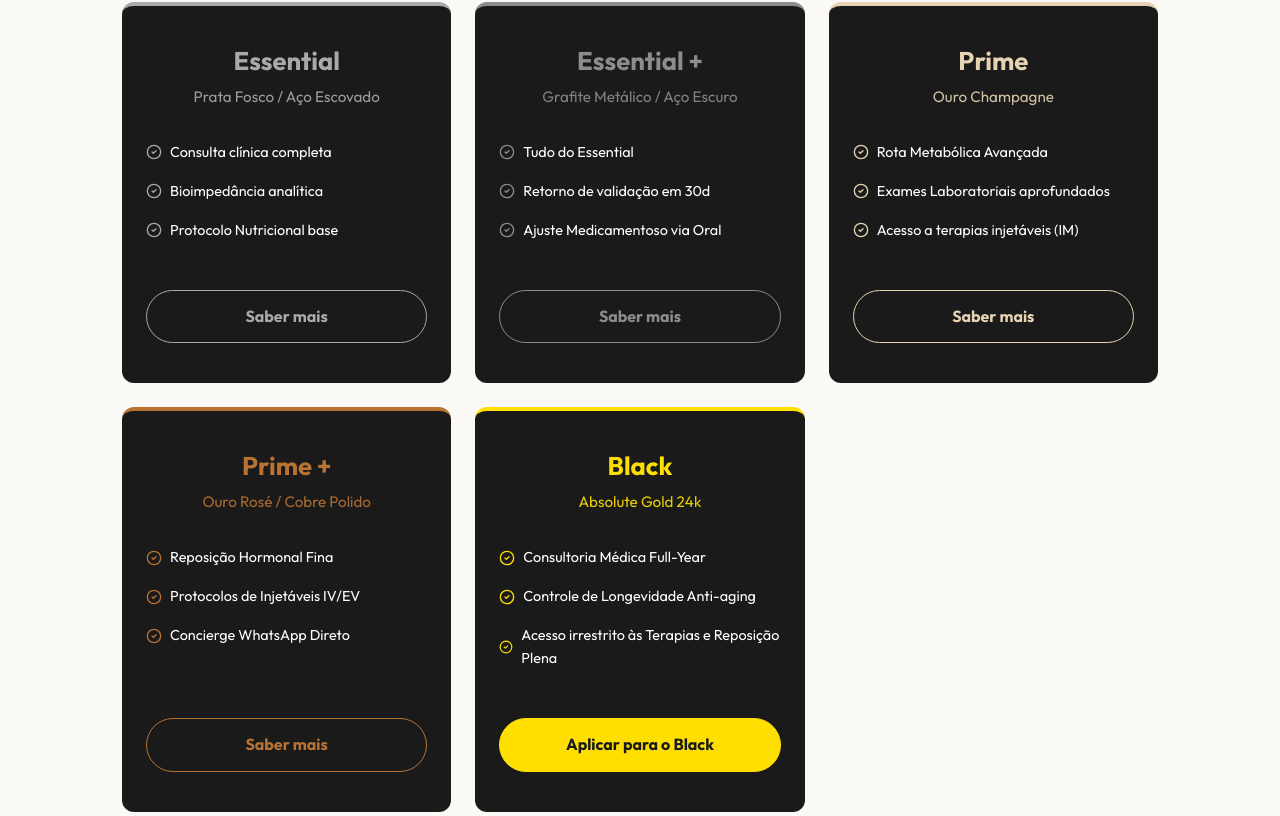
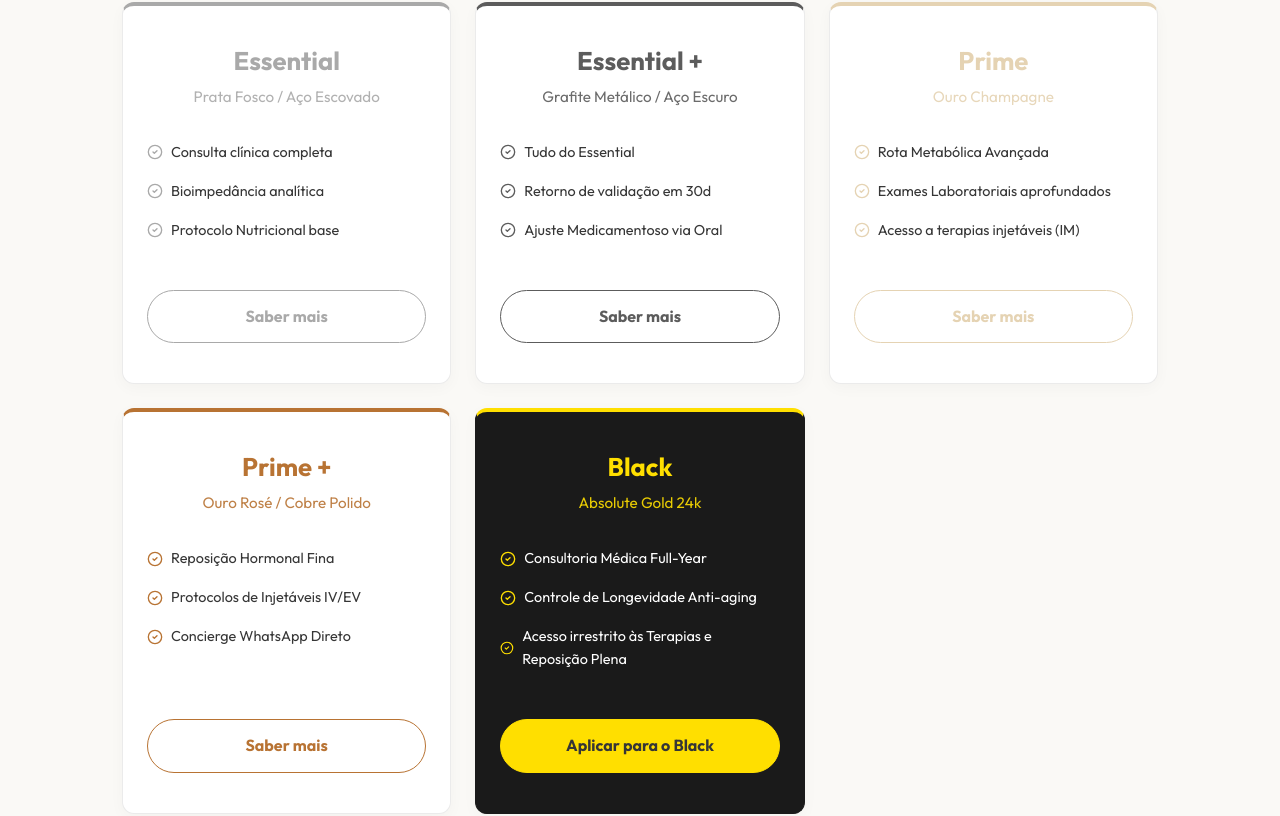
Before and after one commit to FranciscoHaidar/auravie-site, a React (Vite) app: page / in a window 1280 px wide. Shown: the part 2831-3647 px from the top of the page. Built offline with nearby package versions, Linux system fonts and the light colour scheme; no server answers; the database is empty.

Commit message:
style: design refinado pure white and black high contrast

```diff
--- a/src/index.css
+++ b/src/index.css
@@ -284,14 +284,17 @@ h1, h2, h3, h4 {
   text-align: center;
   display: flex;
   flex-direction: column;
-  background: #1A1A1A; /* Unified deep graphite */
-  color: #FFFFFF;
+  background: #FFFFFF;
+  color: #363636;
+  border: 1px solid #EBEBEB;
   border-top: 4px solid transparent; /* overriden by specific plan */
+  box-shadow: 0 4px 15px rgba(0,0,0,0.03);
   transition: transform 0.3s ease;
 }
 
 .plan-card:hover {
   transform: translateY(-8px);
+  box-shadow: 0 10px 30px rgba(0,0,0,0.08);
 }
 
 .plan-card h3 {
@@ -303,7 +306,7 @@ h1, h2, h3, h4 {
   opacity: 0.9;
   font-size: 0.95rem;
   margin-bottom: 2rem;
-  color: #FFFFFF;
+  color: #363636;
 }
 
 .plan-card ul {
@@ -318,15 +321,15 @@ h1, h2, h3, h4 {
   align-items: center;
   gap: 0.5rem;
   font-size: 0.9rem;
-  color: #FFFFFF;
+  color: #363636;
 }
 
 /* Individual Plan Metallic Overrides */
 .plan-essential { border-top-color: #A9A9A9; }
 .plan-essential h3, .plan-essential p.tier-name, .plan-essential .btn-plan, .plan-essential li svg { color: #A9A9A9 !important; }
 
-.plan-essential-plus { border-top-color: #8C8C8C; }
-.plan-essential-plus h3, .plan-essential-plus p.tier-name, .plan-essential-plus .btn-plan, .plan-essential-plus li svg { color: #8C8C8C !important; }
+.plan-essential-plus { border-top-color: #5C5C5C; }
+.plan-essential-plus h3, .plan-essential-plus p.tier-name, .plan-essential-plus .btn-plan, .plan-essential-plus li svg { color: #5C5C5C !important; }
 
 .plan-prime { border-top-color: #E5D3B3; }
 .plan-prime h3, .plan-prime p.tier-name, .plan-prime .btn-plan, .plan-prime li svg { color: #E5D3B3 !important; }
@@ -334,9 +337,15 @@ h1, h2, h3, h4 {
 .plan-prime-plus { border-top-color: #B87333; }
 .plan-prime-plus h3, .plan-prime-plus p.tier-name, .plan-prime-plus .btn-plan, .plan-prime-plus li svg { color: #B87333 !important; }
 
-.plan-black { border-top-color: #FFDF00; }
+/* The Black Plan overrides the base card */
+.plan-black {
+  background: #1A1A1A !important;
+  border-color: #1A1A1A !important;
+  border-top-color: #FFDF00 !important;
+}
+.plan-black p, .plan-black ul li { color: #FFFFFF !important; }
 .plan-black h3, .plan-black p.tier-name, .plan-black li svg { color: #FFDF00 !important; }
-.plan-black .btn-plan { background: #FFDF00 !important; color: #1A1A1A !important; border-color: #FFDF00 !important; }
+.plan-black .btn-plan { background: #FFDF00 !important; color: #363636 !important; border-color: #FFDF00 !important; }
 
 .btn-plan {
   margin-top: auto;
```
